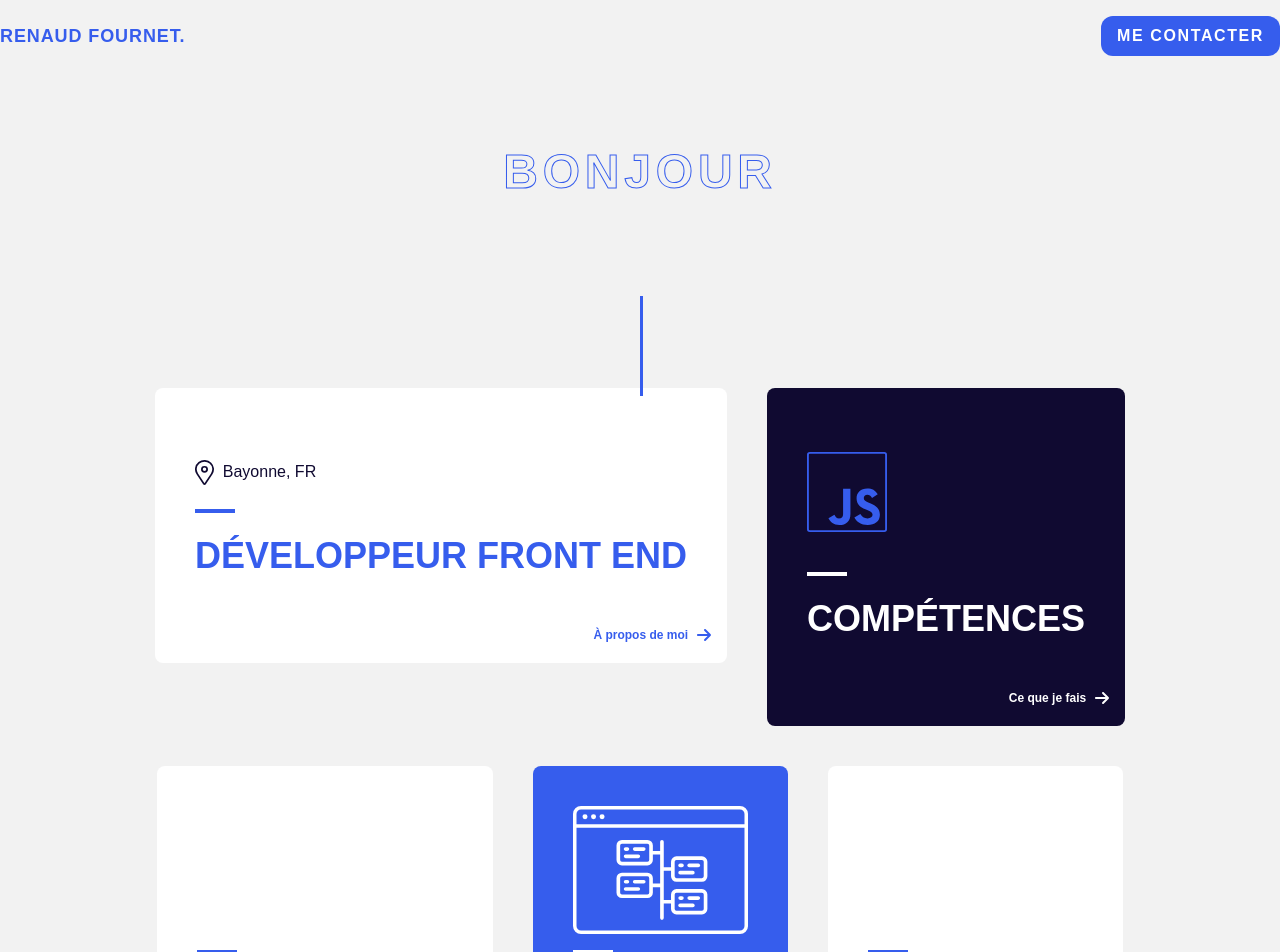
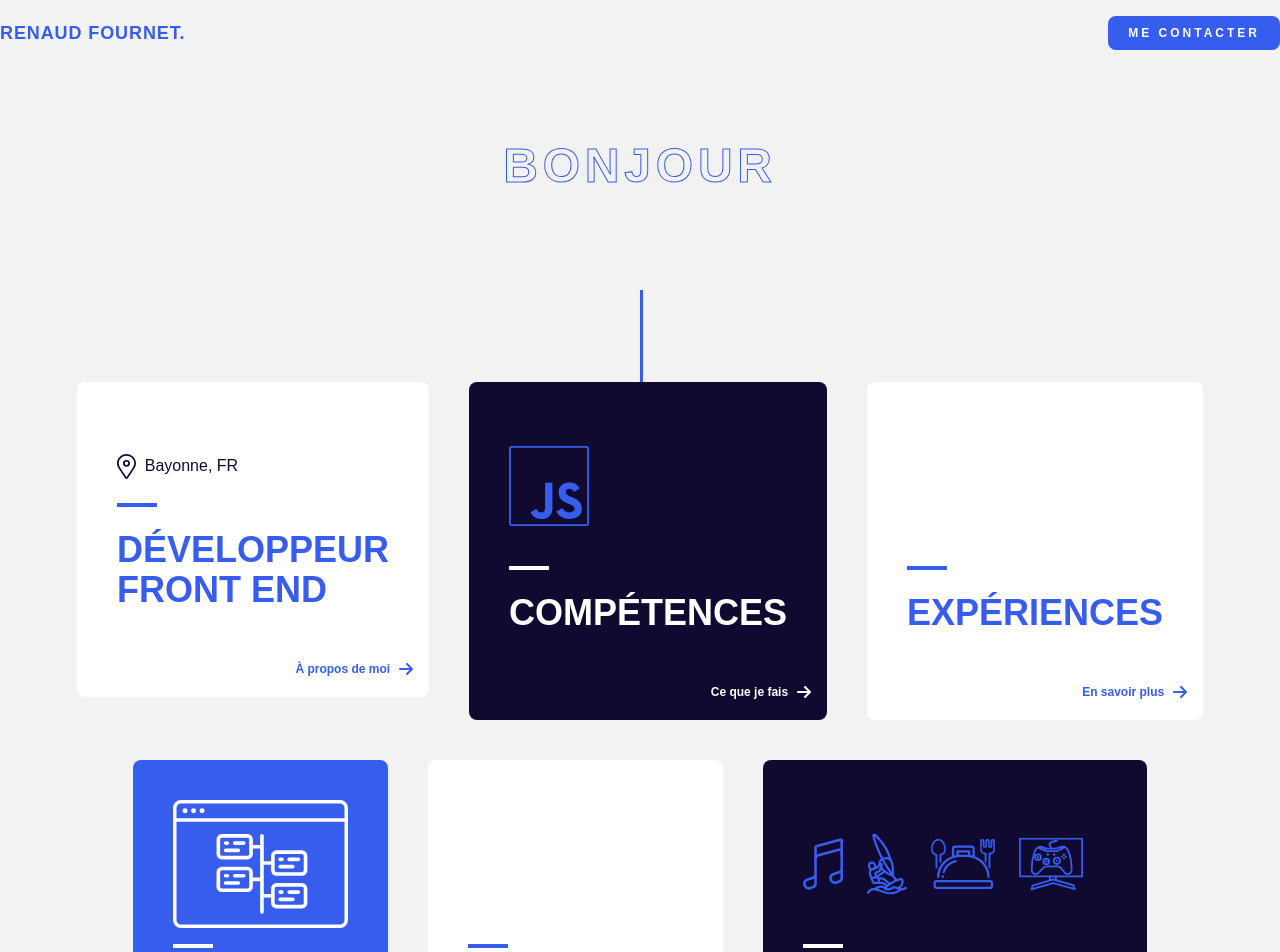
Before and after one commit to renaudfournet/website-resume, a React (Create React App) app: page / in a window 1280 px wide. Shown: the top 952 px of the page. Built offline with nearby package versions, Linux system fonts and the light colour scheme.

Commit message:
fixed design

```diff
--- a/src/App.css
+++ b/src/App.css
@@ -40,8 +40,22 @@
   border-top: 4px solid #ffffff;
 }
 
+.height-span {
+  height: 40px;
+}
+
+/*BUTTON*/
+
 .hover-button {
   color: red;
+}
+
+.text-button {
+  font-size: 0.75em;
+}
+
+.letter-spacing-button {
+  letter-spacing: 0.25em;
 }
 
 /* MEDIA QUERIES */
--- a/src/components/Button.tsx
+++ b/src/components/Button.tsx
@@ -4,7 +4,7 @@ import ButtonInterface from '../interface/IButton'
 const Button: React.FC<ButtonInterface> = ({ children }) => {
   return (
     <>
-      <button className="flex py-2 px-4 rounded-xl bg-primary-100 text-white-100 hover:bg-secondary-100">
+      <button className="flex py-2 letter-spacing-button px-5 text-button rounded-lg bg-primary-100 text-white-100 hover:bg-secondary-100">
         {children}
       </button>
     </>
--- a/src/components/Home.tsx
+++ b/src/components/Home.tsx
@@ -32,7 +32,7 @@ function Home(props: any) {
           <div className="flex items-center justify-center xs:justify-end">
             <a href="mailto:fournet.renaud@gmail.com">
               <Button>
-                <p className="font-black text-white-100 tracking-widest">ME CONTACTER</p>
+                <p className="font-black text-white-100">ME CONTACTER</p>
               </Button>
             </a>
           </div>
@@ -92,7 +92,7 @@ function Home(props: any) {
             >
               <div>
                 <Button>
-                  <p className="font-black tracking-widest">TÉLÉCHARGER CV</p>
+                  <p className="font-black">TÉLÉCHARGER MON CV</p>
                 </Button>
               </div>
             </a>
--- a/src/components/pages/description/Description.tsx
+++ b/src/components/pages/description/Description.tsx
@@ -14,7 +14,7 @@ function Description() {
       {
         label: 'My First Dataset',
         data: [33, 33, 33],
-        backgroundColor: ['#DEFFF2', '#A5978B', '#8D5B4C'],
+        backgroundColor: ['#365DED', '#FFFFFF', '#C1F7D5'],
         borderWidth: 0
       }
     ]
@@ -91,7 +91,7 @@ function Description() {
       className="relative w-80 h-80 xs:w-96 xs:h-96 md:w-96 md:h-96 flex flex-col bg-white rounded-lg bg-secondary-100"
     >
       <div className="relative overflow-auto no-scrollbar">
-        <div className="flex flex-col justify-center xxs:px-10 xs:px-8 md:px-8 xxs:pt-5">
+        <div className="flex flex-col justify-center xxs:px-10 xs:px-8 md:px-8 xxs:pt-5 mb-2">
           <div>
             <Pie data={data} options={options} />
           </div>
--- a/src/components/pages/infos/Infos.tsx
+++ b/src/components/pages/infos/Infos.tsx
@@ -22,8 +22,9 @@ function Infos() {
               <img alt="location" src={location} /> &nbsp; Bayonne, FR
             </p>
             <hr className="line-horizontal-blue mt-6 mb-4" />
-            <p className="flex text-left font-black text-2xl xs:text-4xl sm:text-4xl text-primary-100">
-              DÉVELOPPEUR FRONT END
+            <p className="flex flex-col text-left font-black text-2xl xs:text-4xl sm:text-4xl text-primary-100">
+              <span className="height-span">DÉVELOPPEUR</span>
+              <span>FRONT END</span>
             </p>
           </div>
           <div className="flex items-center text-primary-100 absolute p-4 bottom-0 right-0 ">
--- a/src/components/pages/interests/Interests.tsx
+++ b/src/components/pages/interests/Interests.tsx
@@ -69,10 +69,10 @@ function Interests(props: any) {
     >
       <div className="mb-10">
         <div className="flex xxs:h-16 xs:h-32 md:h-32 justify-start text-white-100 text-6xl xs:text-9xl sm:text-9xl  md:text-9xl">
-          <img className="w-14 md:w-14 pr-3" alt="javascript" src={music} />
-          <img className="w-14 md:w-14 pr-3" alt="javascript" src={windsurf} />
-          <img className="w-20 md:w-20 pr-3" alt="javascript" src={food} />
-          <img className="w-20 md:w-20 pr-3" alt="javascript" src={gaming} />
+          <img className="w-9 xs:w-10 md:w-10 mr-6" alt="javascript" src={music} />
+          <img className="w-9 xs:w-10 md:w-10 mr-6" alt="javascript" src={windsurf} />
+          <img className="w-12 xs:w-16 md:w-16 mr-6" alt="javascript" src={food} />
+          <img className="w-12 xs:w-16 md:w-16 mr-6" alt="javascript" src={gaming} />
         </div>
         <div className="line-horizontal-white mt-4 mb-4"></div>
         <div>
```
